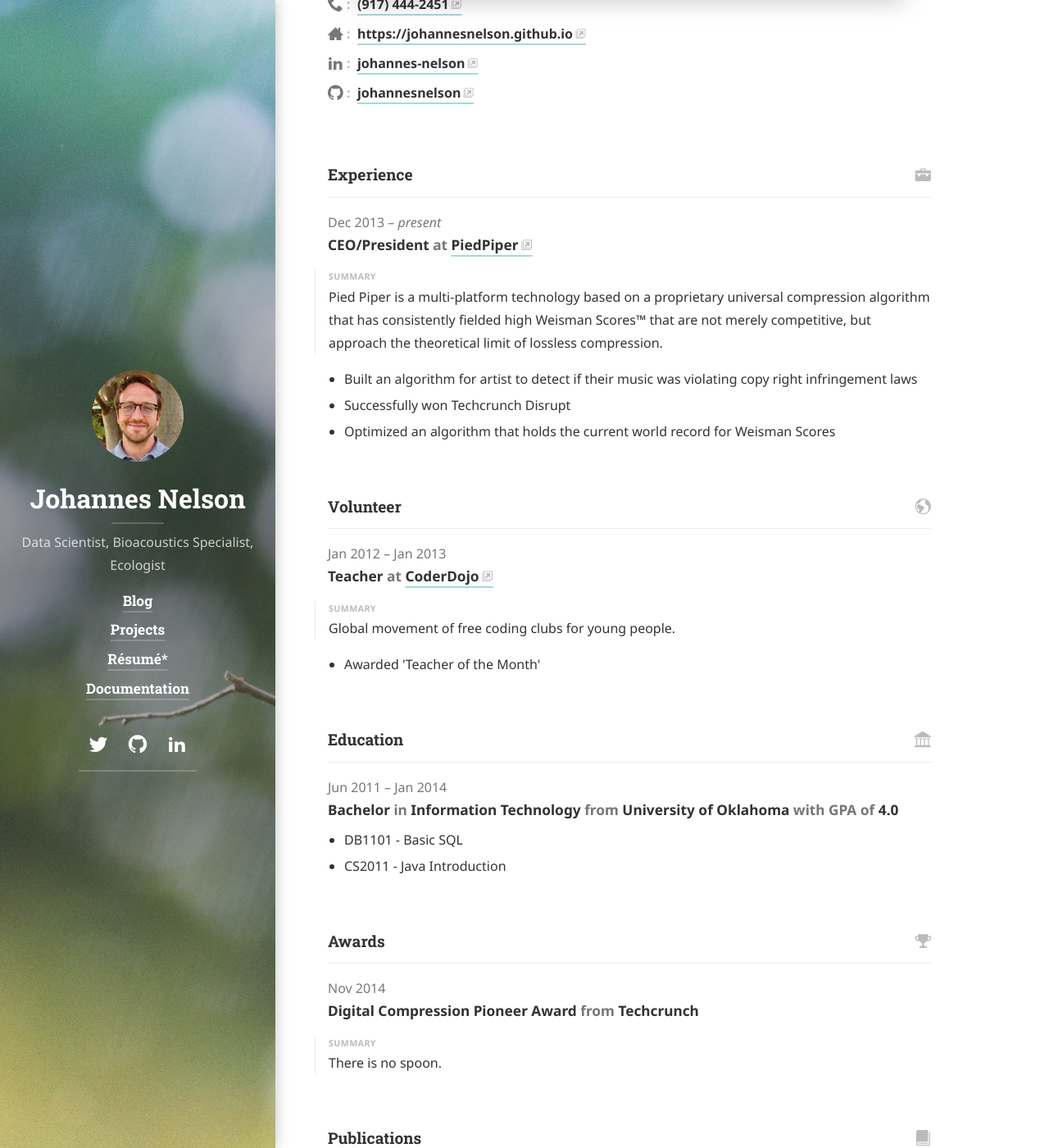
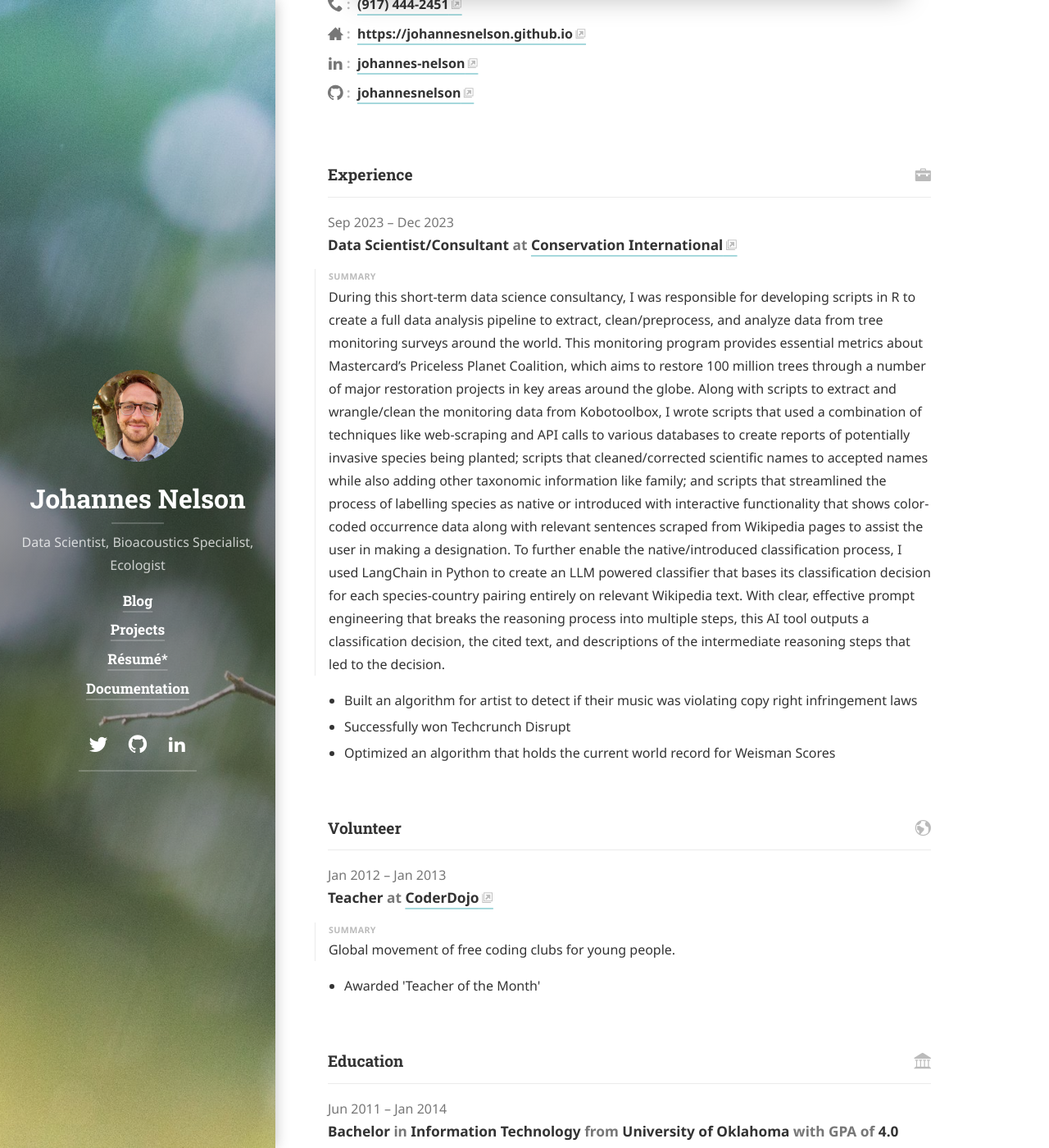
Before and after one commit to johannesnelson/johannesnelson.github.io, a Jekyll site: the page built from resume.md, in a window 1280 px wide and 1400 px high, scrolled down 693 px. Shown: the whole window at 82% size. Built offline with Jekyll 4.4.1, drawn with Linux system fonts in a browser that asks for light colours; cached includes are drawn as plain includes; nearby versions of some CDN libraries; some web fonts are replaced; library files that are not in the unit come from our copies.

Commit message:
Resume work descriptor test

```diff
--- a/_data/resume.yml
+++ b/_data/resume.yml
@@ -33,15 +33,38 @@
       username: "johannesnelson"
       url: "https://github.com/johannesnelson"
 work:
-  - company: "PiedPiper"
-    position: "CEO/President"
+  - company: "Conservation International"
+    position: "Data Scientist/Consultant"
     website: "https://piedpiper.com"
-    startDate: "2013-12-01"
-    endDate: ""
+    startDate: "2023-09-30"
+    endDate: "2023-12-22"
     summary: >
-      Pied Piper is a multi-platform technology based on a proprietary universal compression algorithm that has
-      consistently fielded high Weisman Scores™ that are not merely competitive,
-      but approach the theoretical limit of lossless compression.
+      During this short-term data science consultancy, I was responsible
+      for developing scripts in R to create a full data analysis pipeline
+      to extract, clean/preprocess, and analyze data from tree monitoring
+      surveys around the world. This monitoring program provides
+      essential metrics about Mastercard’s Priceless Planet Coalition,
+      which aims to restore 100 million trees through a number of
+      major restoration projects in key areas around the globe.
+
+      Along with scripts to extract and wrangle/clean the monitoring
+      data from Kobotoolbox, I wrote scripts that used a combination
+      of techniques like web-scraping and API calls to various databases
+      to create reports of potentially invasive species being planted;
+      scripts that cleaned/corrected scientific names to accepted names
+      while also adding other taxonomic information like family; and
+      scripts that streamlined the process of labelling species as
+      native or introduced with interactive functionality that shows
+      color-coded occurrence data along with relevant sentences
+      scraped from Wikipedia pages to assist the user in making a designation.
+
+      To further enable the native/introduced classification process, I used
+      LangChain in Python to create an LLM powered classifier that bases its
+      classification decision for each species-country pairing entirely on
+      relevant Wikipedia text. With clear, effective prompt engineering that
+      breaks the reasoning process into multiple steps, this AI tool outputs
+      a classification decision, the cited text, and descriptions of the
+      intermediate reasoning steps that led to the decision.
     highlights:
       - "Built an algorithm for artist to detect if their music was violating copy right infringement laws"
       - "Successfully won Techcrunch Disrupt"
```
